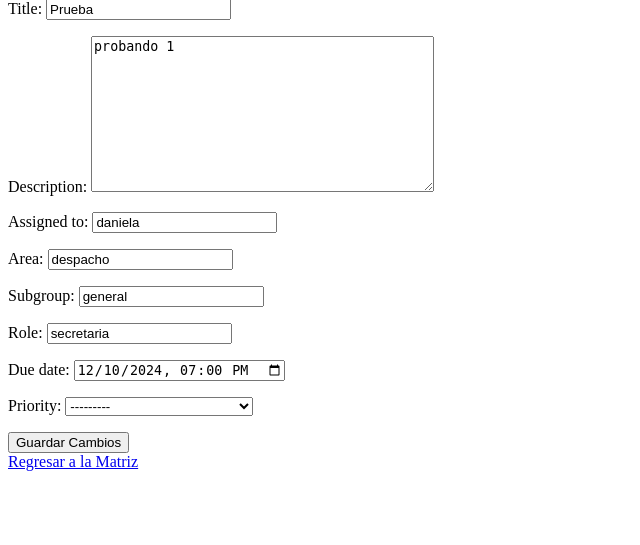
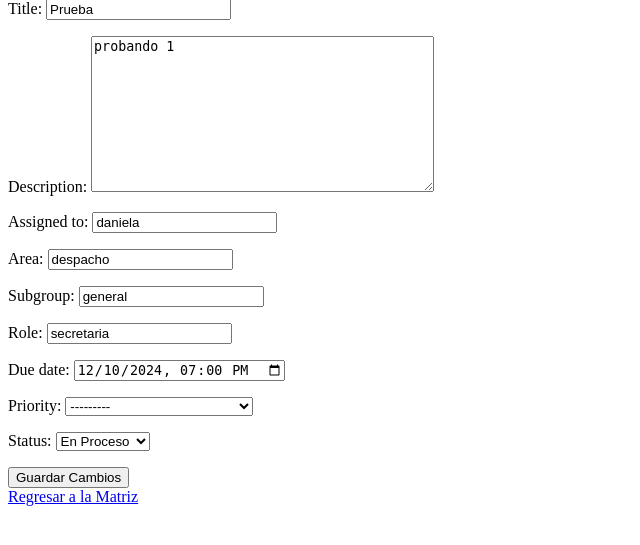
Before and after one commit to cristhiamdaniel-cj/GestionTareas, a Django app: page /update-task/1/ in a window 1280 px wide. Shown: the part 81-626 px from the top of the page, without its empty margins (0-640 px from the left). Run offline with Django 5.2, Linux system fonts and the light colour scheme; a user stored in the database is signed in; data comes from the database, SQL or seed files in the repository; both versions use the stored data as it was after the commit.

Commit message:
Added completed tasks functionality

```diff
--- a/taskmanager/forms.py
+++ b/taskmanager/forms.py
@@ -10,4 +10,7 @@ class TaskForm(forms.ModelForm):
 
     class Meta:
         model = Task
-        fields = ['title', 'description', 'assigned_to', 'area', 'subgroup', 'role', 'due_date', 'priority']
+        fields = [
+            'title', 'description', 'assigned_to', 'area', 'subgroup',
+            'role', 'due_date', 'priority', 'status'
+        ]
--- a/taskmanager/models.py
+++ b/taskmanager/models.py
@@ -1,5 +1,7 @@
 from django.db import models
 from django.contrib.auth.models import User
+
+from django.db import models
 
 class Task(models.Model):
     PRIORITY_CHOICES = [
@@ -7,6 +9,11 @@ class Task(models.Model):
         ('NI', 'No Importante pero Urgente'),
         ('IN', 'Importante pero No Urgente'),
         ('NN', 'No Importante ni Urgente'),
+    ]
+
+    STATUS_CHOICES = [
+        ('completed', 'Completado'),
+        ('in_progress', 'En Proceso'),
     ]
 
     title = models.CharField(max_length=100)
@@ -18,6 +25,15 @@ class Task(models.Model):
     start_date = models.DateTimeField(auto_now_add=True)
     due_date = models.DateTimeField()
     priority = models.CharField(max_length=2, choices=PRIORITY_CHOICES)
+    status = models.CharField(
+        max_length=20,
+        choices=STATUS_CHOICES,
+        default='in_progress'
+    )
+
+    def __str__(self):
+        return f"{self.title} ({self.get_status_display()})"
+
 
 class AuditLog(models.Model):
     ACTION_CHOICES = [
--- a/taskmanager/urls.py
+++ b/taskmanager/urls.py
@@ -7,5 +7,6 @@ urlpatterns = [
     path('update-task/<int:task_id>/', views.update_task_view, name='update_task'),
     path('delete-task/<int:task_id>/', views.delete_task_view, name='delete_task'),
     path('update-task-priority/', views.update_task_priority, name='update_task_priority'),
+    path('mark-completed/<int:task_id>/', views.mark_completed, name='mark_completed'),  # Nueva URL para marcar tareas como completadas
     path('audit-log/', views.audit_log_view, name='audit_log'),
 ]
--- a/taskmanager/views.py
+++ b/taskmanager/views.py
@@ -134,6 +134,24 @@ def update_task_priority(request):
         except Task.DoesNotExist:
             return JsonResponse({"status": "error", "message": "Tarea no encontrada"}, status=404)
 
+# Vista para cambiar el estado de una tarea
+@login_required
+def mark_completed(request, task_id):
+    task = get_object_or_404(Task, id=task_id)
+    if task.status == 'in_progress':
+        task.status = 'completed'
+    else:
+        task.status = 'in_progress'
+    task.save()
+    AuditLog.objects.create(
+        user=request.user,
+        action="update",
+        task=task,
+        timestamp=now(),
+        description=f"Tarea marcada como {task.get_status_display()}"
+    )
+    return redirect('matrix')
+
 # Vista para ver el registro de auditoría
 @login_required
 def audit_log_view(request):
```
Also changed, not shown: templates/matrix.html (+13 -2 lines), db.sqlite3, taskmanager/migrations/0004_task_status.py (added).
